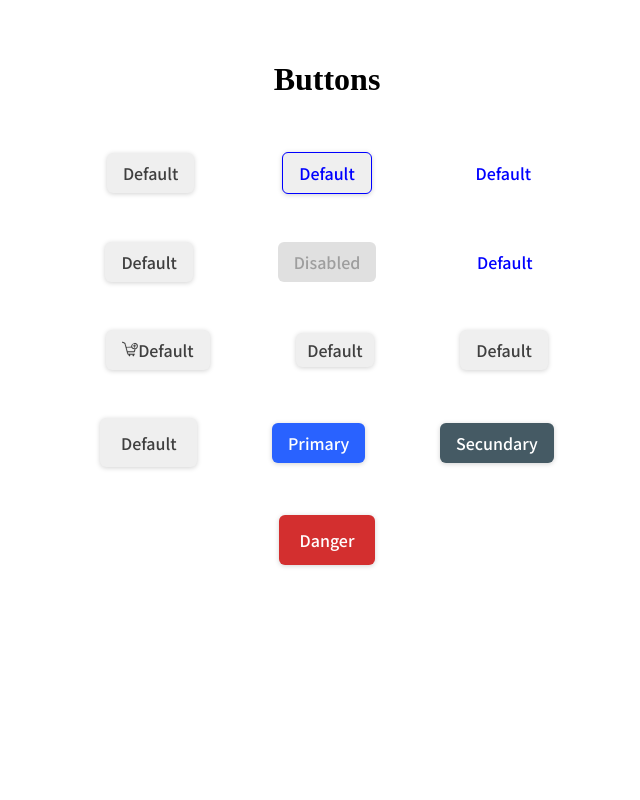
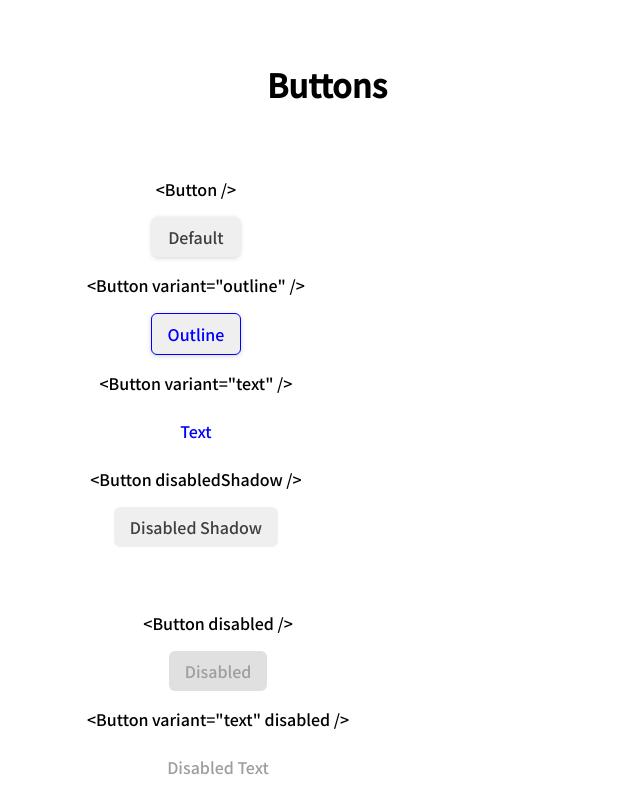
Before and after one commit to Faerk77/react-ButtonComponent, a React (Vite) app: page / in a window 1280 px wide. Shown: the top 800 px of the page, without its empty margins (313-953 px from the left). Built offline with nearby package versions, Linux system fonts and the light colour scheme.

Commit message:
4 files modified, 1 added

```diff
--- a/src/App.jsx
+++ b/src/App.jsx
@@ -1,26 +1,49 @@
 import './App.css';
 import Button from './components/Button';
 import BtnIcon from './components/BtnIcon';
+import ButtonWrapper from './components/ButtonWrapper';
 import './index.css';
 
 function App() {
   return (
     <div className="container">
       <h1>Buttons</h1>
-      <div className="btnContainer">
-        <Button text="Default" />
-        <Button text="Default" variant="outline" />
-        <Button text="Default" variant="text" />
-        <Button text="Default" disableShadow />
-        <Button text="Disabled" disabled/>
-        <Button text="Default" variant="text" />
-        <Button text="Default" endIcon={BtnIcon} />
-        <Button text="Default" size="sm" />
-        <Button text="Default" size="md" />
-        <Button text="Default" size="lg" />
-        <Button text="Primary" color="primary" />
-        <Button text="Secundary" color="secundary" />
-        <Button text="Danger" color="danger" size="lg" />
+      <div className="btnsContainer">
+        <div className="btnGroup">
+          <ButtonWrapper text={'<Button />'} btn={<Button text="Default" />} />
+          <ButtonWrapper
+            text={'<Button variant="outline" />'}
+            btn={<Button text="Outline" variant="outline" />}
+          />
+          <ButtonWrapper
+            text={'<Button variant="text" />'}
+            btn={<Button text="Text" variant="text" />}
+          />
+          <ButtonWrapper
+            text={'<Button disabledShadow />'}
+            btn={<Button text="Disabled Shadow" disabledShadow />}
+          />
+        </div>
+        <div className="btnGroup">
+          <ButtonWrapper
+            text={'<Button disabled />'}
+            btn={<Button text="Disabled" disabled />}
+          />
+          <ButtonWrapper
+            text={'<Button variant="text" disabled />'}
+            btn={<Button text="Disabled Text" variant="text" disabled />}
+          />
+        </div>
+        <div className="btnGroup">
+          <ButtonWrapper
+            text={'<Button startIcon="local_grocery_store" />'}
+            btn={<Button text="startIcon" startIcon={BtnIcon} />}
+          />
+          <ButtonWrapper
+            text={'<Button endIcon="local_grocery_store" />'}
+            btn={<Button text="endIcon" endIcon={BtnIcon} />}
+          />
+        </div>
       </div>
     </div>
   );
--- a/src/components/Button.jsx
+++ b/src/components/Button.jsx
@@ -15,16 +15,18 @@ const Button = ({
     <button
       type={type || 'button'}
       {...props}
-      className={`${style['default']} ${style[variant]} ${
-        style[color || 'default']
-      } ${style[size || 'md']} ${props.disabled && style['disabled']}`}
+      className={`${style['default']} ${variant ? style[variant] : ''} ${
+        color ? style[color] : ''
+      } ${size ? style[size] : ''} ${
+        disabledShadow ? style['disabledShadow'] : ''
+      }`}
     >
       {EndIcon && (
         <span>
           <EndIcon width="1rem" />
         </span>
       )}
-      {text && <span>{text}</span>}
+      {text ? <span>{text}</span> : ''}
       {StartIcon && (
         <span>
           <StartIcon width="1rem" />
--- a/src/components/Button.module.css
+++ b/src/components/Button.module.css
@@ -3,6 +3,7 @@
   color: #3f3f3f;
   margin: auto;
   font-size: 1rem;
+  padding: 0.5rem 1rem;
   box-shadow: 0px 1px 5px rgb(210, 210, 210);
   border: none;
   border-radius: 6px;
@@ -85,8 +86,16 @@
   background-color: #9a0007;
 }
 
-.disabled {
+.default[disabled] {
   box-shadow: unset;
+  color: #9e9e9e;
   background-color: #e0e0e0;
-  color: #9e9e9e;
 }
+
+.text[disabled] {
+  background-color: transparent;
+}
+
+.disabledShadow {
+  box-shadow: unset;
+}
--- /dev/null
+++ b/src/components/ButtonWrapper.jsx
@@ -0,0 +1,10 @@
+const ButtonWrapper = ({ text, btn: Button }) => {
+  return (
+    <div className="btn-div">
+      <p>{text}</p>
+      {Button}
+    </div>
+  );
+};
+
+export default ButtonWrapper;
--- a/src/index.css
+++ b/src/index.css
@@ -1,3 +1,7 @@
+body{
+  font-family: 'Noto Sans JP', sans-serif;
+}
+
 .container {
   width: 40%;
   display: flex;
@@ -6,7 +10,7 @@
   margin: auto;
 }
 
-.btnContainer {
+.btnsContainer {
   margin: auto;
   display: flex;
   flex-wrap: wrap;
```
